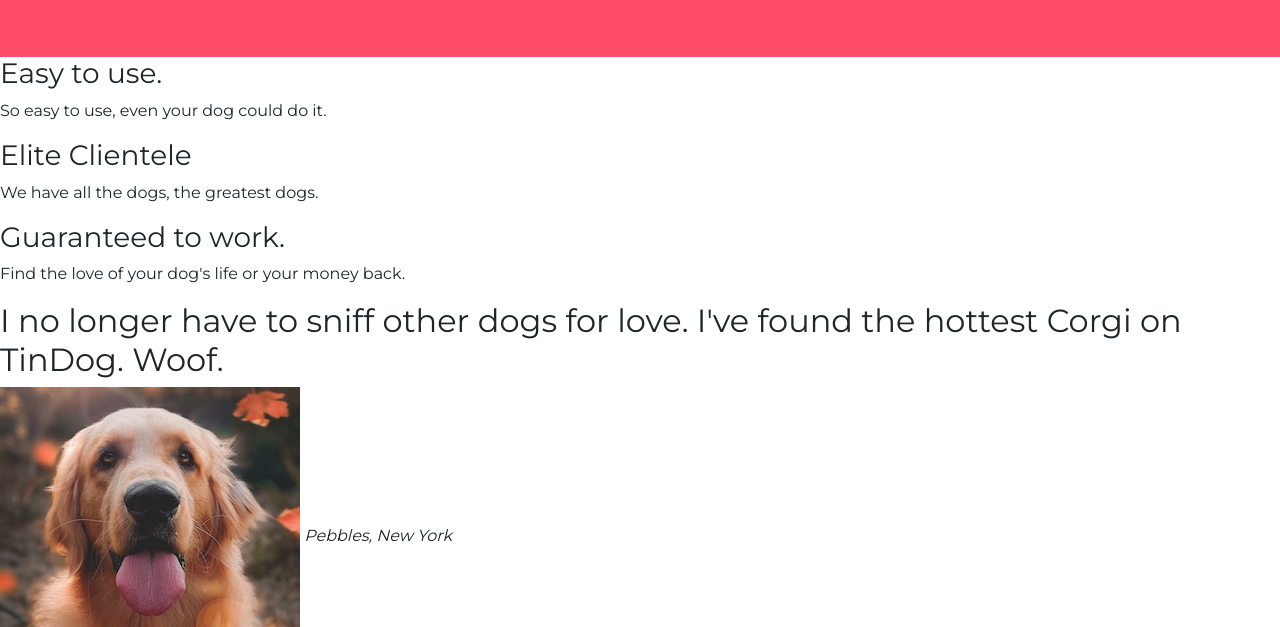
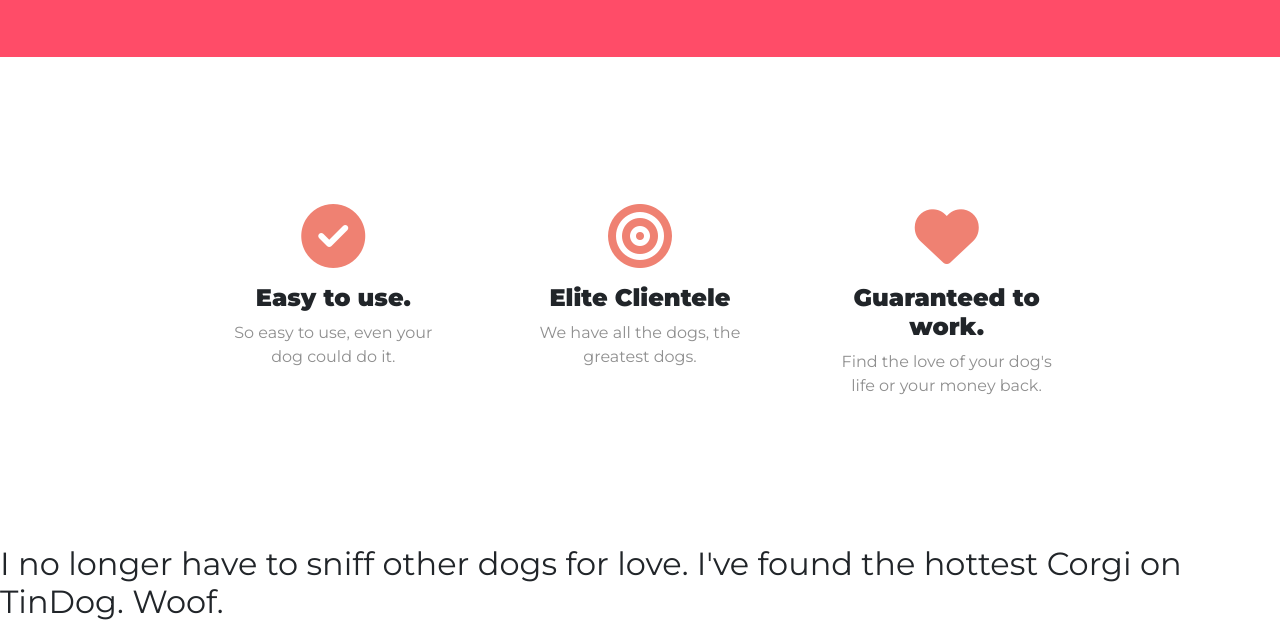
Before and after one commit to jubhavsar/Tindog, a plain HTML site: page index.html in a window 1280 px wide. Shown: the part 861-1488 px from the top of the page. Drawn offline with nearby package versions, Linux system fonts and the light colour scheme.

Commit message:
styled feature section and adding some icons

```diff
--- a/css/styles.css
+++ b/css/styles.css
@@ -15,7 +15,14 @@ body {
   font-size: 5rem;
   font-weight: 900;
   line-height: 1.5;
+}
 
+h3 {
+  font-size: 1.5rem;
+  font-weight: bold;
+}
+p {
+  color: #8f8f8f;
 }
 
 /* Navigation-Bar */
@@ -47,3 +54,20 @@ body {
   width: 60%;
   transform: rotate(25deg);
 }
+
+/* Feature-Section */
+#features {
+  padding: 7% 15%;
+}
+
+.feature-box {
+  text-align: center;
+  padding: 4.5%;
+}
+.icon {
+  color: #ef8172;
+  margin: 1rem;
+}
+.icon:hover {
+  color: #ff4c68;
+}
--- a/index.html
+++ b/index.html
@@ -72,16 +72,23 @@
   <!-- Features -->
 
   <section id="features">
-
+    <div class="row">
+    <div class="feature-box col-lg-4">
+      <i class="icon fa-solid fa-circle-check fa-4x"></i>
       <h3>Easy to use.</h3>
       <p>So easy to use, even your dog could do it.</p>
-
+    </div>
+    <div class="feature-box col-lg-4">
+      <i class="icon fa-solid fa-bullseye fa-4x"></i>
       <h3>Elite Clientele</h3>
       <p>We have all the dogs, the greatest dogs.</p>
-
+    </div>
+    <div class="feature-box col-lg-4">
+      <i class="icon fa-solid fa-heart fa-4x"></i>
       <h3>Guaranteed to work.</h3>
       <p>Find the love of your dog's life or your money back.</p>
-
+    </div>
+  </div>
   </section>
 
 
```
Lines whose indentation alone changed are shown as unchanged.
